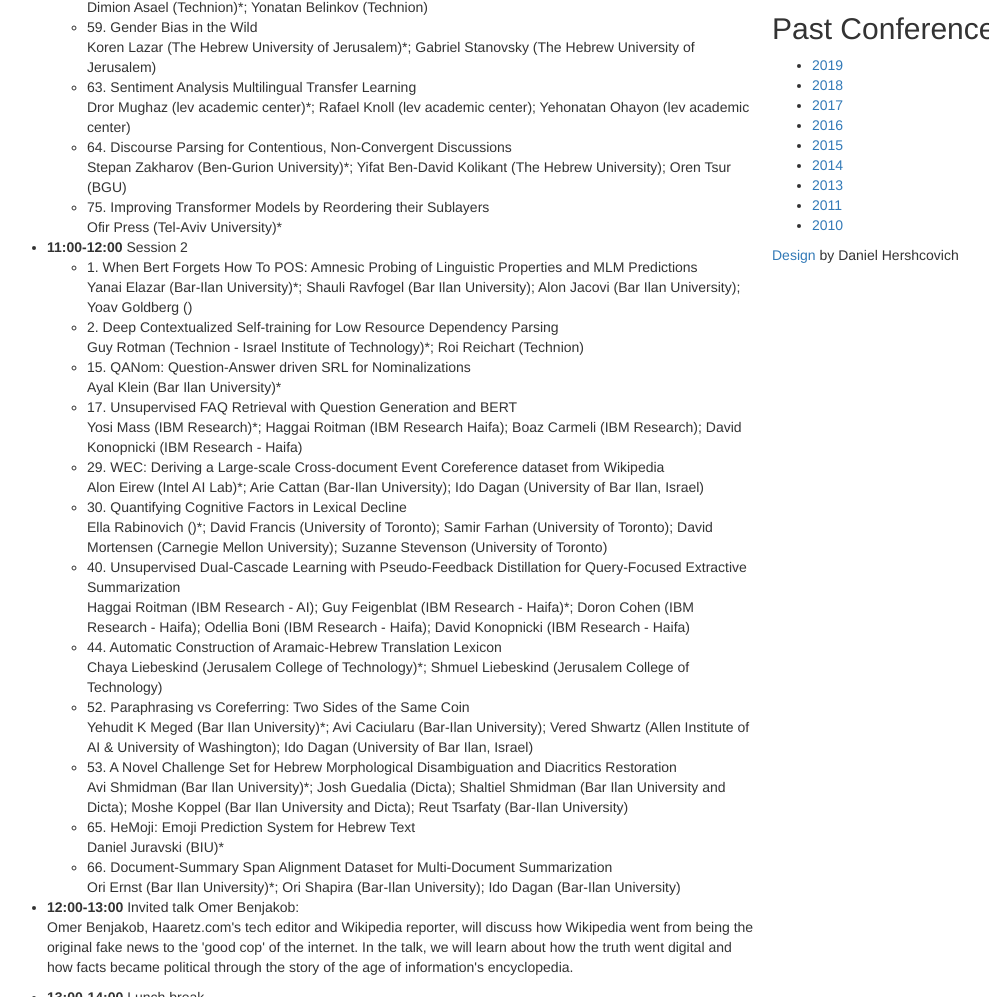
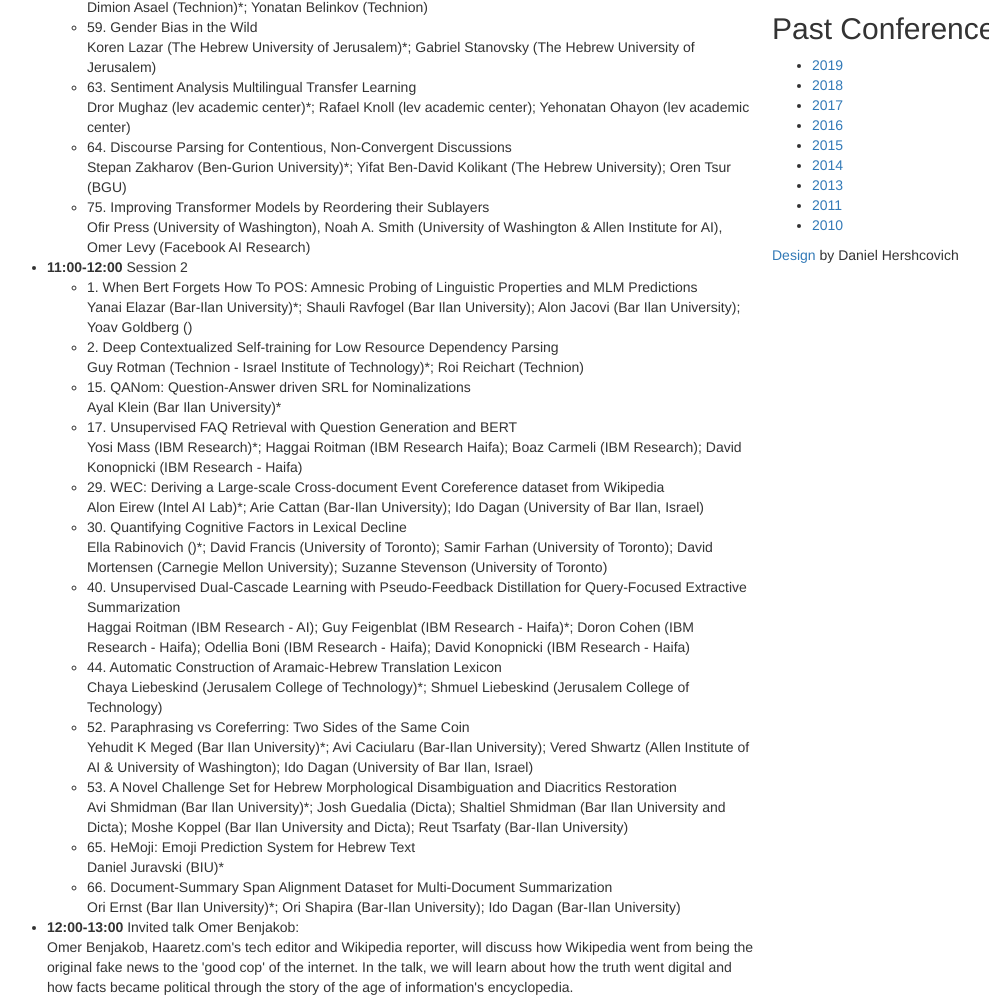
Before and after one commit to ISCOL2020/ISCOL2020.github.io, a plain HTML site: page index.html in a window 1280 px wide. Shown: the part 1141-2138 px from the top of the page, without its empty margins (63-1052 px from the left). Drawn offline with nearby package versions, Linux system fonts and the light colour scheme.

Commit message:
Update index.html

```diff
--- a/index.html
+++ b/index.html
@@ -98,7 +98,7 @@
 <li>59. Gender Bias in the Wild<br/>Koren Lazar (The Hebrew University of Jerusalem)*; Gabriel Stanovsky (The Hebrew University of Jerusalem) </li>
 <li>63. Sentiment Analysis Multilingual Transfer Learning<br/>Dror Mughaz (lev academic center)*; Rafael Knoll (lev academic center); Yehonatan Ohayon (lev academic center)</li>
 <li>64. Discourse Parsing for Contentious, Non-Convergent Discussions<br/>Stepan Zakharov (Ben-Gurion University)*; Yifat Ben-David Kolikant (The Hebrew University); Oren Tsur (BGU)</li>
-<li>75. Improving Transformer Models by Reordering their Sublayers<br/>Ofir Press (Tel-Aviv University)*</li>
+<li>75. Improving Transformer Models by Reordering their Sublayers<br/>Ofir Press (University of Washington), Noah A. Smith (University of Washington & Allen Institute for AI), Omer Levy (Facebook AI Research)</li>
 </ul>
 </li>
 
```
